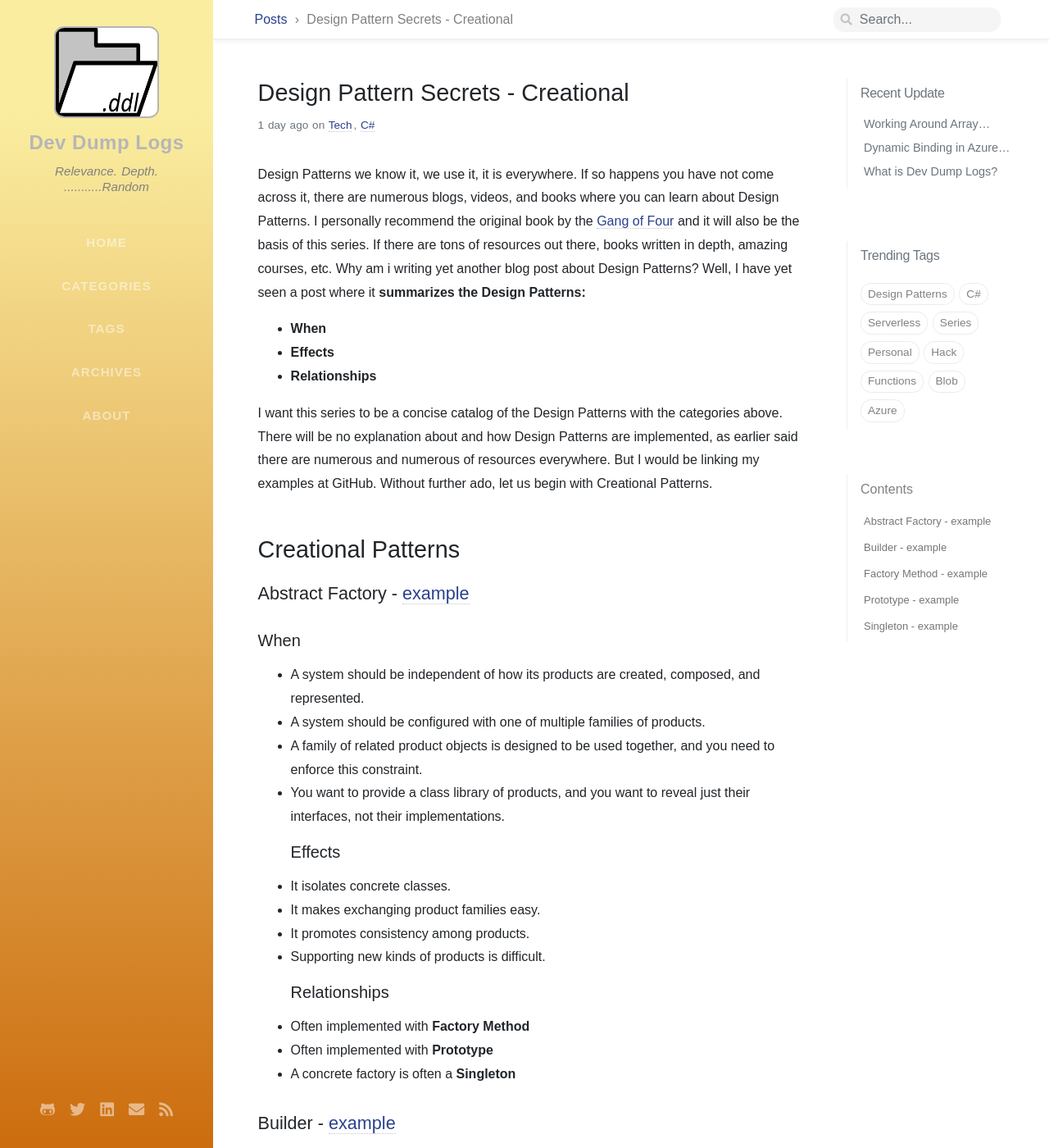
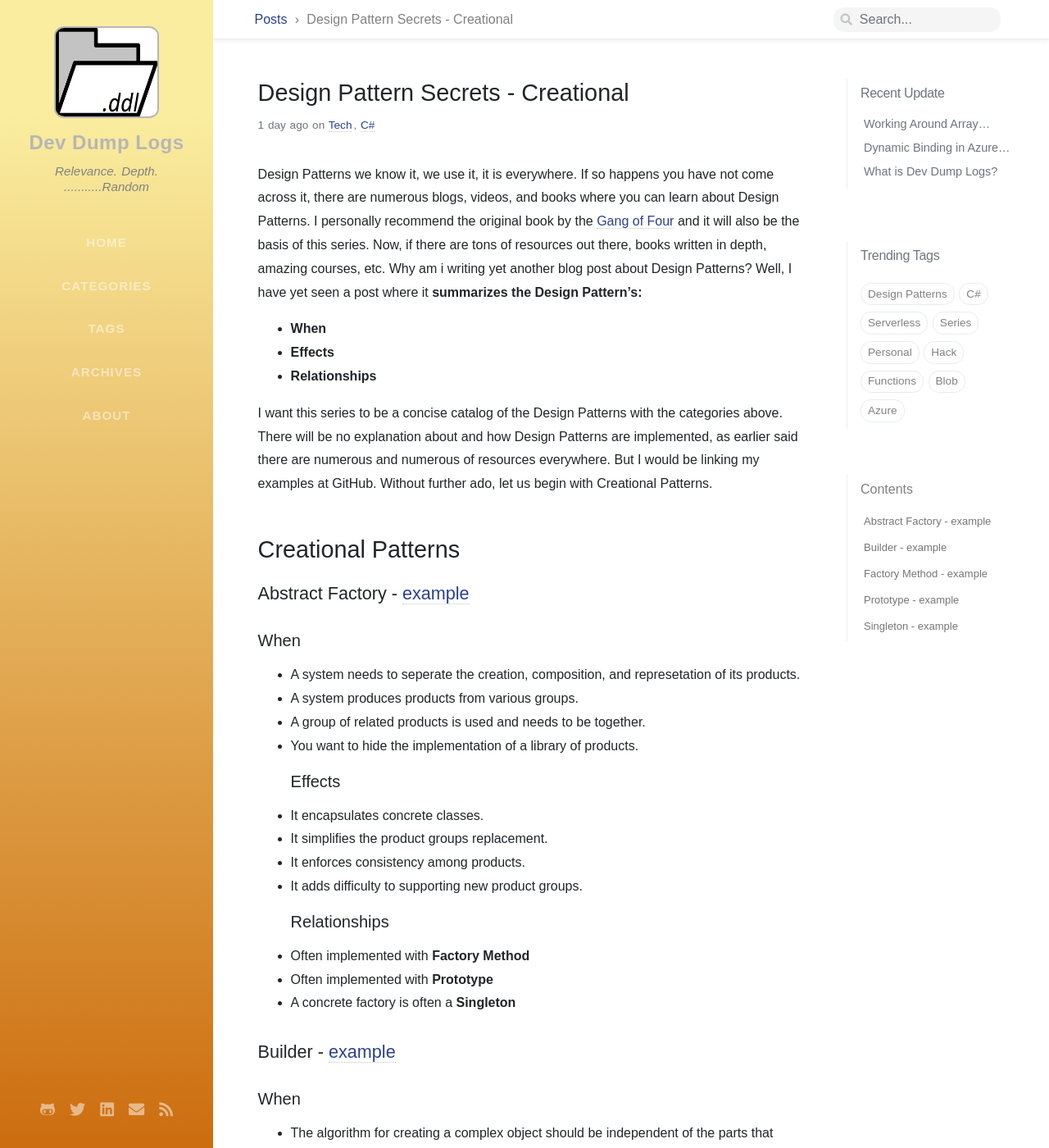
Before and after one commit to IanEscober/ianescober.github.io, a Jekyll site: the page built from _posts/2020-01-14-design-patterns-secrets-creational.md, in a window 1280 px wide and 1400 px high. Shown: the whole window at 82% size. Built offline with Jekyll 4.4.1, drawn with Linux system fonts in a browser that asks for light colours; nearby versions of some CDN libraries; some web fonts are replaced; comment, search, counter and statistics services are not loaded.

Commit message:
Updated Design Patterns Secrets - Creational Post

```diff
--- a/_posts/2020-01-14-design-patterns-secrets-creational.md
+++ b/_posts/2020-01-14-design-patterns-secrets-creational.md
@@ -5,7 +5,7 @@ categories: [Tech, C#]
 tags: [C#, Design Patterns, Series]
 ---
 
-Design Patterns we know it, we use it, it is everywhere. If so happens you have not come across it, there are numerous blogs, videos, and books where you can learn about Design Patterns. I personally recommend the original book by the [Gang of Four](https://www.amazon.com/Design-Patterns-Elements-Reusable-Object-Oriented/dp/0201633612) and it will also be the basis of this series. If there are tons of resources out there, books written in depth, amazing courses, etc. Why am i writing yet another blog post about Design Patterns? Well, I have yet seen a post where it __summarizes the Design Patterns:__
+Design Patterns we know it, we use it, it is everywhere. If so happens you have not come across it, there are numerous blogs, videos, and books where you can learn about Design Patterns. I personally recommend the original book by the [Gang of Four](https://www.amazon.com/Design-Patterns-Elements-Reusable-Object-Oriented/dp/0201633612) and it will also be the basis of this series. Now, if there are tons of resources out there, books written in depth, amazing courses, etc. Why am i writing yet another blog post about Design Patterns? Well, I have yet seen a post where it __summarizes the Design Pattern's:__
 - __When__
 - __Effects__
 - __Relationships__
@@ -15,15 +15,15 @@ I want this series to be a concise catalog of the Design Patterns with the categ
 # Creational Patterns
 ## Abstract Factory - [example](https://github.com/IanEscober/DesignPatterns/tree/master/src/AbstractFactory)
 ### When
-- A system should be independent of how its products are created, composed, and represented.
-- A system should be configured with one of multiple families of products.
-- A family of related product objects is designed to be used together, and you need to enforce this constraint.
-- You want to provide a class library of products, and you want to reveal just their interfaces, not their implementations.
+- A system needs to seperate the creation, composition, and represetation of its products.
+- A system produces products from various groups.
+- A group of related products is used and needs to be together.
+- You want to hide the implementation of a library of products.
 ### Effects
-- It isolates concrete classes.
-- It makes exchanging product families easy.
-- It promotes consistency among products.
-- Supporting new kinds of products is difficult.
+- It encapsulates concrete classes.
+- It simplifies the product groups replacement.
+- It enforces consistency among products.
+- It adds difficulty to supporting new product groups.
 ### Relationships
 - Often implemented with __Factory Method__
 - Often implemented with __Prototype__
```
